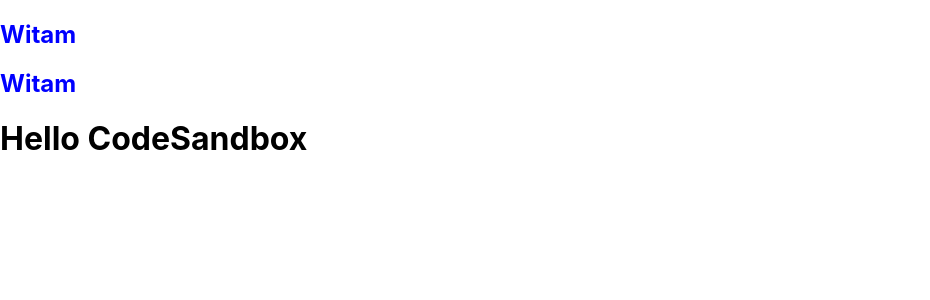
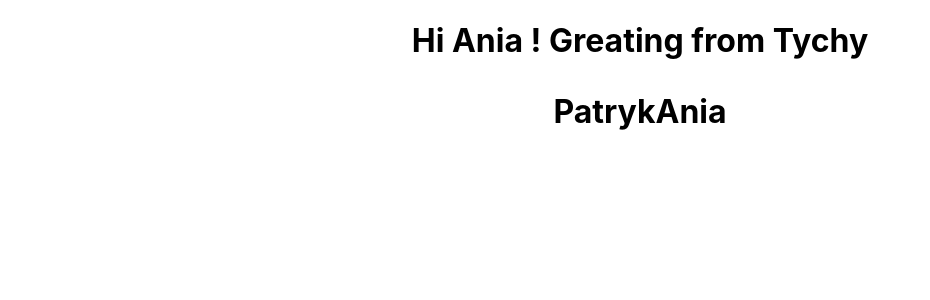
Before and after one commit to mateu52/wzorce-react, a React (Create React App) app: page / in a window 1280 px wide. Shown: the top 300 px of the page, without its empty margins (0-930 px from the left). Built offline with nearby package versions, Linux system fonts and the light colour scheme.

Commit message:
HOC komponenty wyzszego rzedu

```diff
--- a/src/App.js
+++ b/src/App.js
@@ -1,42 +1,52 @@
-//import logo from './logo.svg';
-//import './App.css';
-import React from 'react';
-const theme = {
-  color:"blue"
-}
-const MyContext = React.createContext();
+import './App.css';
+ import React from 'react';
+ import Hello from './Hello';
+// const theme = {
+//   color:"blue"
+// }
+// const MyContext = React.createContext();
 
-function Split({props}){
-  return(
-    <MyContext.Consumer>
-      {value=>(
-        <div>
-        <h2 style={{color: value.color}}>Witam</h2>
-      </div>
-      )}
+// function Split({props}){
+//   return(
+//     <MyContext.Consumer>
+//       {value=>(
+//         <div>
+//         <h2 style={{color: value.color}}>Witam</h2>
+//       </div>
+//       )}
 
-    </MyContext.Consumer>
-  )
-}
-function FancyBorder({ props }) {
+//     </MyContext.Consumer>
+//   )
+// }
+// function FancyBorder({ props }) {
+//   return (
+//     <div className="clr">
+//       <Split />
+//       <Split />
+//     </div>
+//   );
+// }
+
+function App() {
   return (
-    <div className="clr">
-      <Split />
-      <Split />
+    <div className="App">
+      <Hello name="Mateusz" />
     </div>
   );
 }
 
-function App() {
-  return (
-    <div className="App">
-      <MyContext.Provider value={theme}>
-        <FancyBorder />
-      </MyContext.Provider>
+ export default App;
 
-      <h1>Hello CodeSandbox</h1>
-    </div>
-  );
-}
+// function App() {
+//   return (
+//     <div className="App">
+//       <MyContext.Provider value={theme}>
+//         <FancyBorder />
+//       </MyContext.Provider>
 
-export default App;
+//       <h1>Hello CodeSandbox</h1>
+//     </div>
+//   );
+// }
+
+// export default App;
--- /dev/null
+++ b/src/Hello.js
@@ -0,0 +1,21 @@
+import React from "react";
+import withData from "./withData";
+
+
+function Hello(props){
+    console.log(props);
+    return (
+        <h1>
+            Hi {props.defaultName?props.defaultName: props.name} ! Greating from {props.city}
+            <p></p>
+            {props.apiData && props.apiData.map(user=> (user))}
+        </h1>
+    )
+}
+Hello.defaultProps = {
+    name: " ",
+    city: "Tychy"
+}
+
+
+export default withData(Hello);
--- /dev/null
+++ b/src/withData.js
@@ -0,0 +1,28 @@
+import React from "react";
+
+
+function withData(WrapperComponent){
+    return class extends React.Component {
+        constructor(props){
+            super(props);
+            this.state = {
+                defaultName: 'Ania',
+                apiData: []
+            }
+        }
+        componentDidMount(){
+            this.setState({ apiData : ['Patryk', 'Ania']})
+        }
+        render(){
+            return (
+                <WrapperComponent
+                    defaultName={this.state.defaultName}
+                    apiData={this.state.apiData}
+                    {...this.props}
+                />
+            )
+        }
+    }
+}
+
+export default withData;
```
